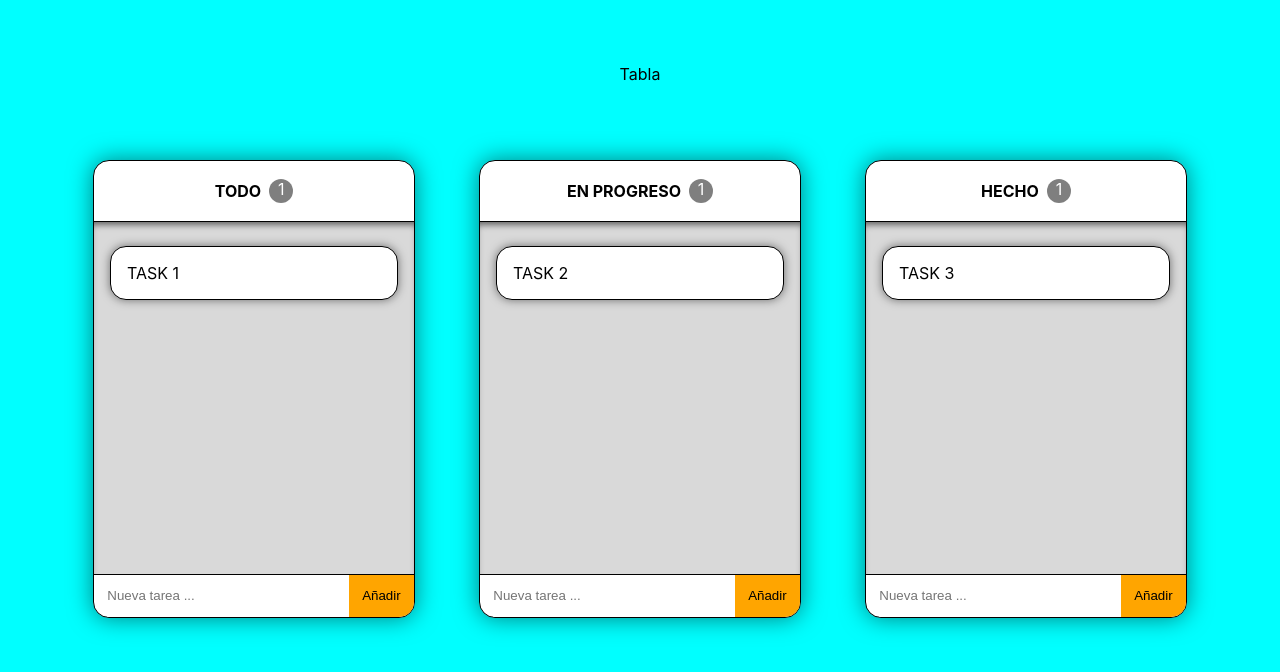
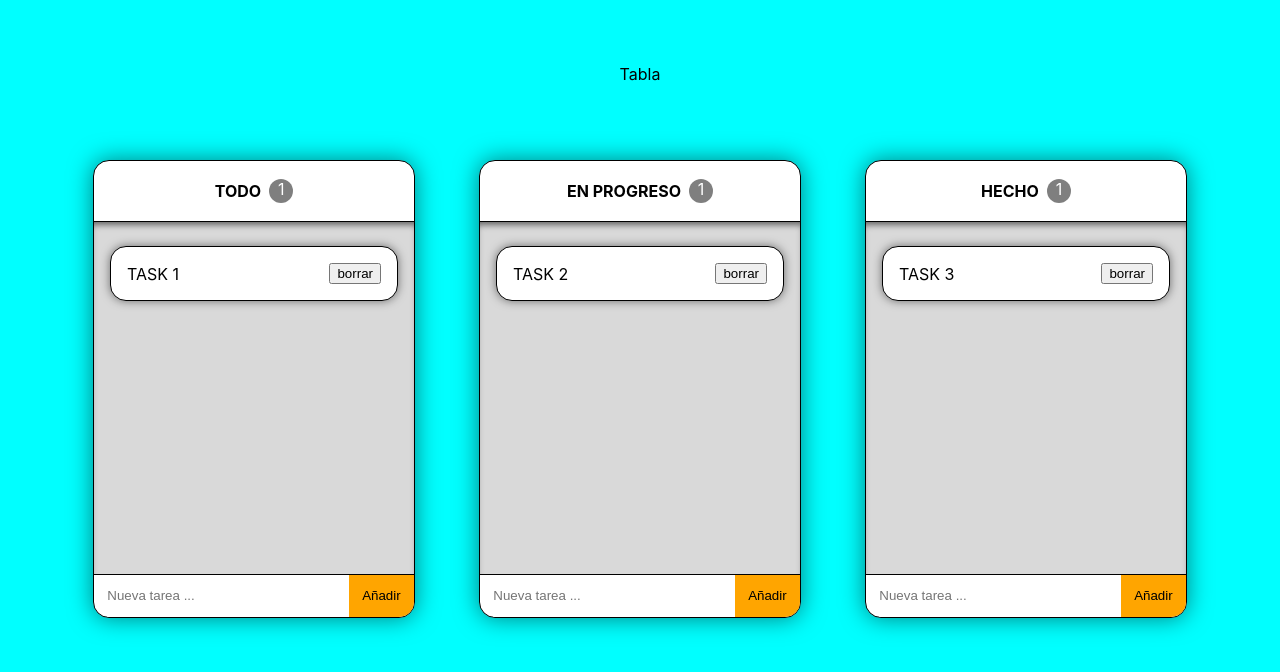
Before and after one commit to PabloCaballero1295/board_task, a React (Vite) app: page / in a window 1280 px wide. Shown: the top 672 px of the page. Built offline with nearby package versions, Linux system fonts and the light colour scheme.

Commit message:
delete task button

```diff
--- a/src/components/Column/Column.tsx
+++ b/src/components/Column/Column.tsx
@@ -79,6 +79,7 @@ export const Column = ({ status, tasks, setTasks }: ColumnProps) => {
             task={task}
             index={index}
             moveTask={moveTask}
+            setTasks={setTasks}
           />
         ))}
       </div>
--- a/src/components/Task/TaskItem.module.css
+++ b/src/components/Task/TaskItem.module.css
@@ -5,12 +5,20 @@
   margin: 0.5em 0;
   padding: 1em 1em;
   box-shadow: 0 0 10px rgba(0, 0, 0, 0.5);
+
+  display: flex;
+  align-items: center;
 }
 
 .name {
   text-align: left;
 }
 
+.delete_button {
+  margin-left: auto;
+  height: fit-content;
+}
+
 .dragging {
   opacity: 25%;
 }
--- a/src/components/Task/TaskItem.tsx
+++ b/src/components/Task/TaskItem.tsx
@@ -7,9 +7,10 @@ interface TaskProps {
   task: Task
   index: number
   moveTask: (dragIndex: number, hoverIndex: number) => void
+  setTasks: React.Dispatch<React.SetStateAction<Task[]>>
 }
 
-export const TaskItem = ({ task, index, moveTask }: TaskProps) => {
+export const TaskItem = ({ task, index, moveTask, setTasks }: TaskProps) => {
   const ref = useRef<HTMLDivElement>(null)
 
   const [{ isDragging }, drag] = useDrag({
@@ -38,12 +39,29 @@ export const TaskItem = ({ task, index, moveTask }: TaskProps) => {
 
   drag(drop(ref))
 
+  const deleteTask = () => {
+    setTasks((prev) => {
+      const array_copy = [...prev]
+
+      prev.map((t, index) => {
+        if (t.id == task.id) {
+          array_copy.splice(index, 1)
+        }
+      })
+
+      return [...array_copy]
+    })
+  }
+
   return (
     <div
       ref={ref}
       className={`${styles.wrapper} ${isDragging ? styles.dragging : ""}`}
     >
       <div className={styles.name}>{task.text}</div>
+      <button className={styles.delete_button} onClick={deleteTask}>
+        borrar
+      </button>
     </div>
   )
 }
```
